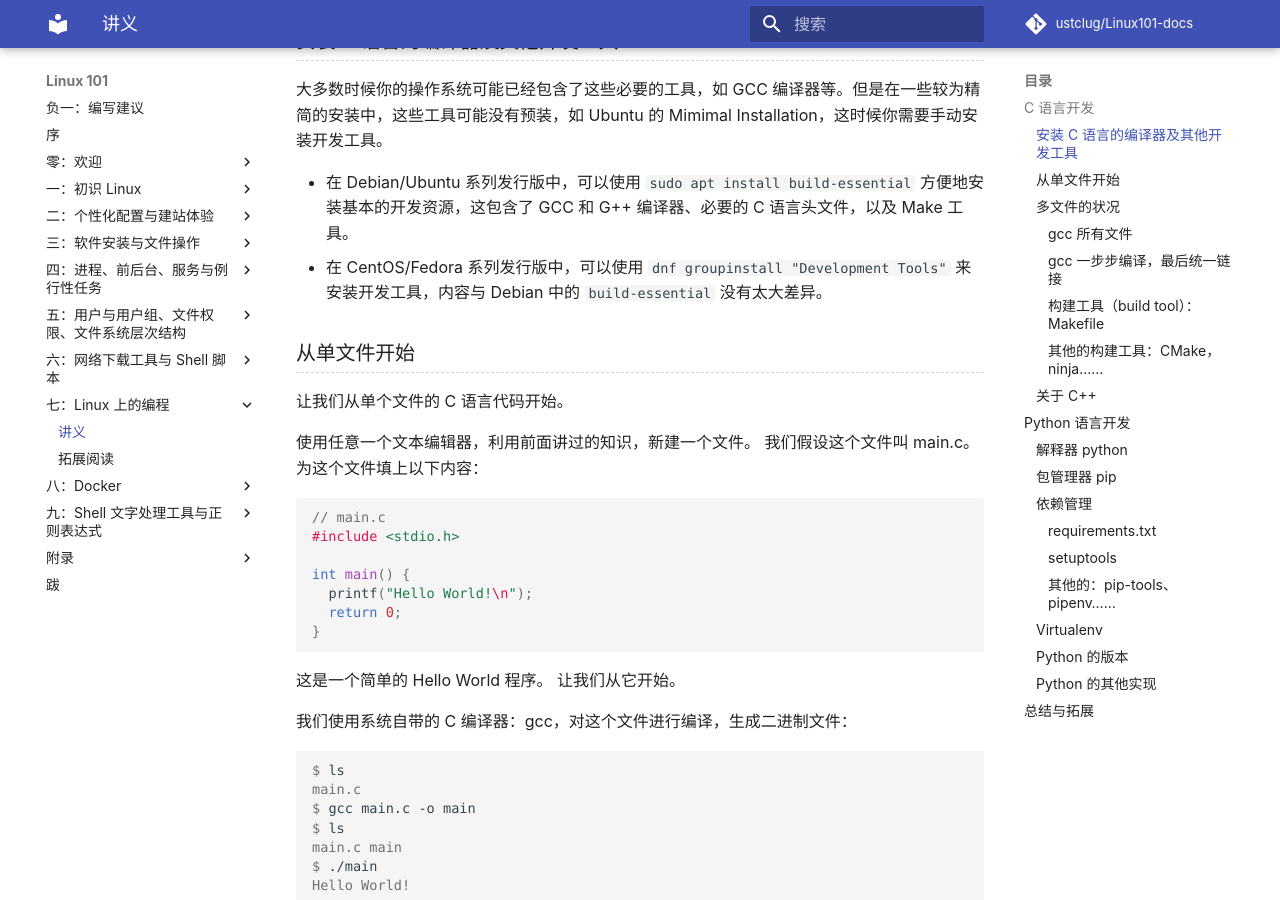
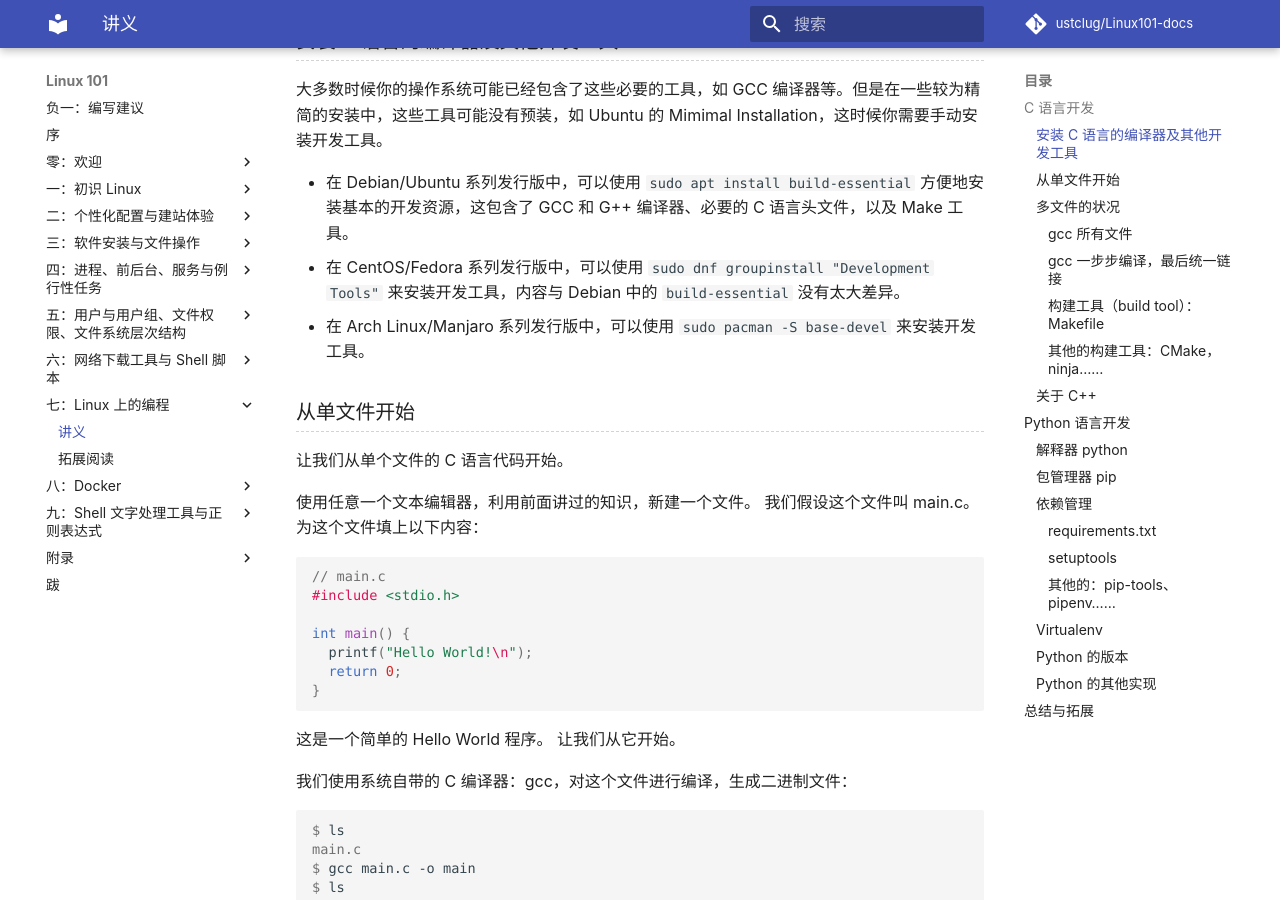
Before and after one commit to ustclug/Linux101-docs, an MkDocs documentation site: the page built from docs/Ch07/index.md, in a window 1280 px wide and 900 px high, scrolled down 563 px. Built offline with MkDocs 1.6.1 and Material for MkDocs 9.7.7, drawn with Linux system fonts in a browser that asks for light colours; comment, search, counter and statistics services are not loaded.

Commit message:
Ch07: Add Arch "pacman -S base-devel"

```diff
--- a/docs/Ch07/index.md
+++ b/docs/Ch07/index.md
@@ -22,7 +22,8 @@ C 语言是大学编程语言教学中几乎必定讲解的一门编程语言。
 大多数时候你的操作系统可能已经包含了这些必要的工具，如 GCC 编译器等。但是在一些较为精简的安装中，这些工具可能没有预装，如 Ubuntu 的 Mimimal Installation，这时候你需要手动安装开发工具。
 
 - 在 Debian/Ubuntu 系列发行版中，可以使用 `sudo apt install build-essential` 方便地安装基本的开发资源，这包含了 GCC 和 G++ 编译器、必要的 C 语言头文件，以及 Make 工具。
-- 在 CentOS/Fedora 系列发行版中，可以使用 `dnf groupinstall "Development Tools"` 来安装开发工具，内容与 Debian 中的 `build-essential` 没有太大差异。
+- 在 CentOS/Fedora 系列发行版中，可以使用 `sudo dnf groupinstall "Development Tools"` 来安装开发工具，内容与 Debian 中的 `build-essential` 没有太大差异。
+- 在 Arch Linux/Manjaro 系列发行版中，可以使用 `sudo pacman -S base-devel` 来安装开发工具。
 
 ### 从单文件开始
 
```
